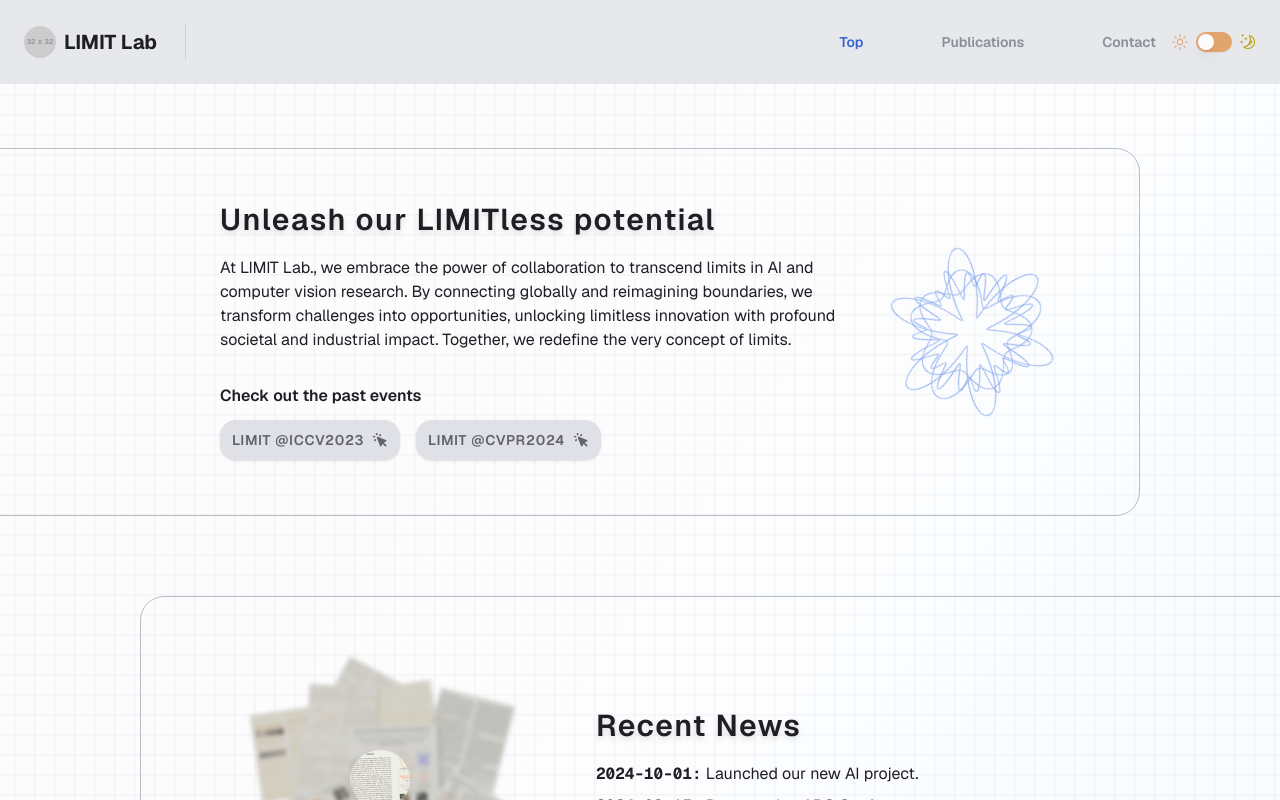
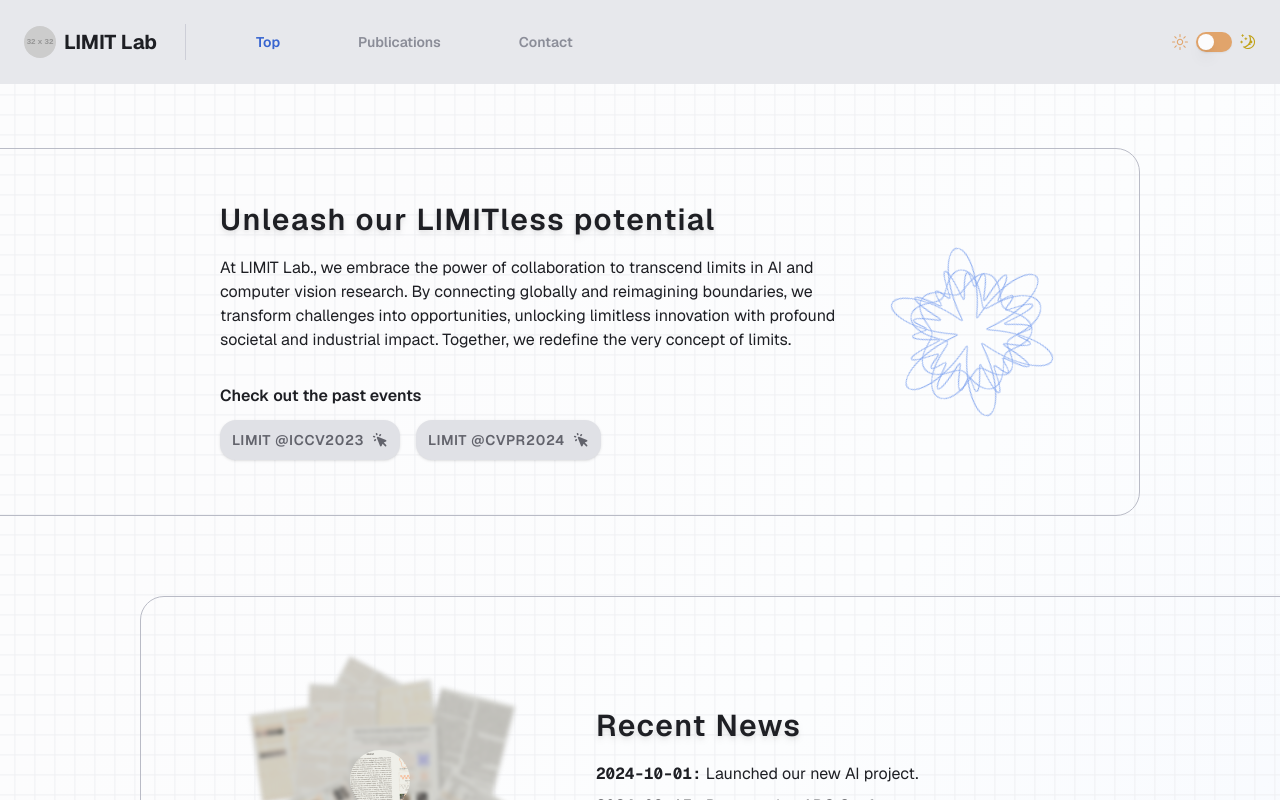
Before and after one commit to cvpaperchallenge-alumni/limit-lab-homepage, a Next.js app: page / in a window 1280 px wide. Shown: the top 800 px of the page. Built offline with nearby package versions, Linux system fonts and the light colour scheme; what tailwindcss-animated would draw is missing.

Commit message:
:art: Tweak header design

```diff
--- a/src/components/header.tsx
+++ b/src/components/header.tsx
@@ -65,7 +65,7 @@
     <div className="flex h-auto min-h-[5rem] w-full justify-center bg-secondary p-4 py-6 text-secondary-foreground sm:p-6">
       <div className="flex w-full max-w-[1500px] flex-wrap justify-between">
         {/* Logo + Title */}
-        <div className="flex justify-between gap-4 sm:gap-7 lg:flex-1">
+        <div className="flex justify-between gap-4 sm:gap-7">
           <div className="flex items-center gap-2">
             <Avatar className="size-7 sm:size-8">
               <AvatarImage src="https://via.placeholder.com/32" alt="Logo" />
@@ -79,7 +79,7 @@
           </div>
 
           {/* Navigation Links */}
-          <div className="hidden items-center justify-between space-x-3 md:flex lg:space-x-5">
+          <div className="hidden items-center justify-between space-x-5 md:flex">
             <Button
               variant="link"
               asChild
```
